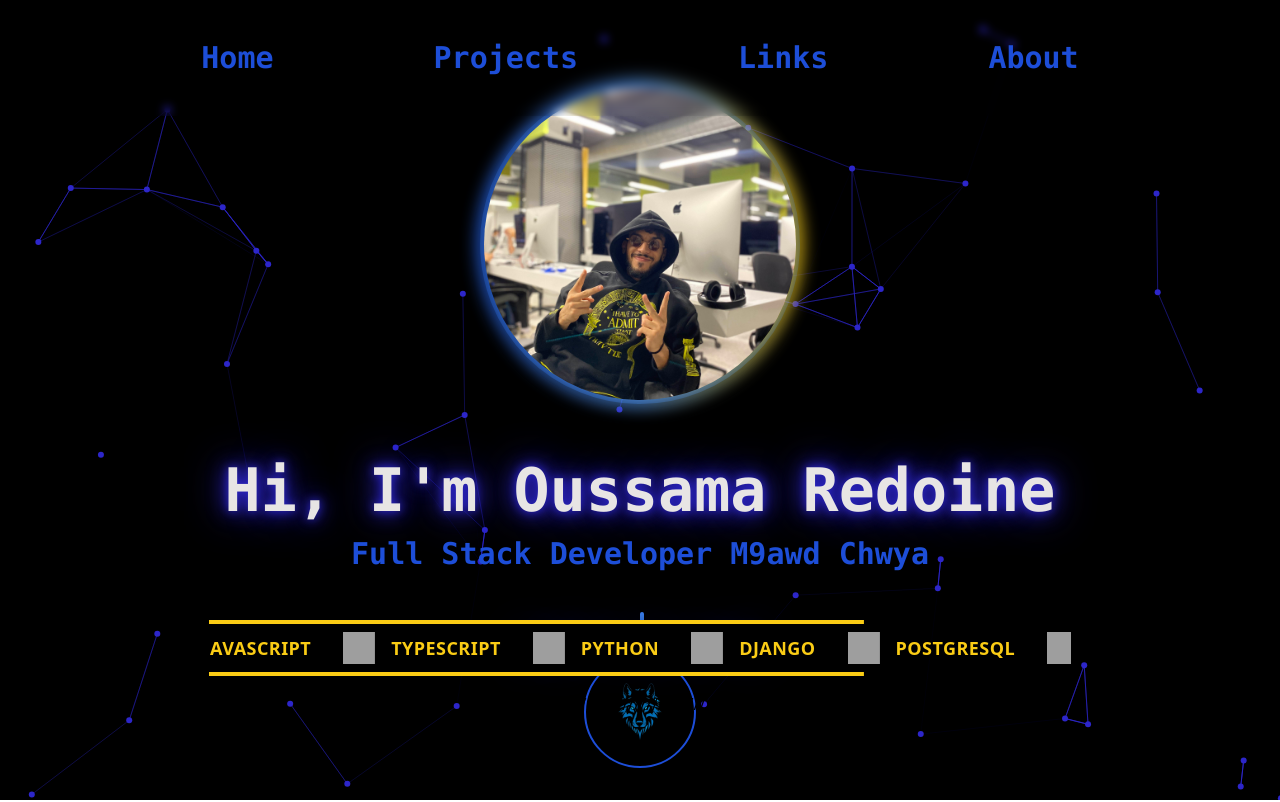
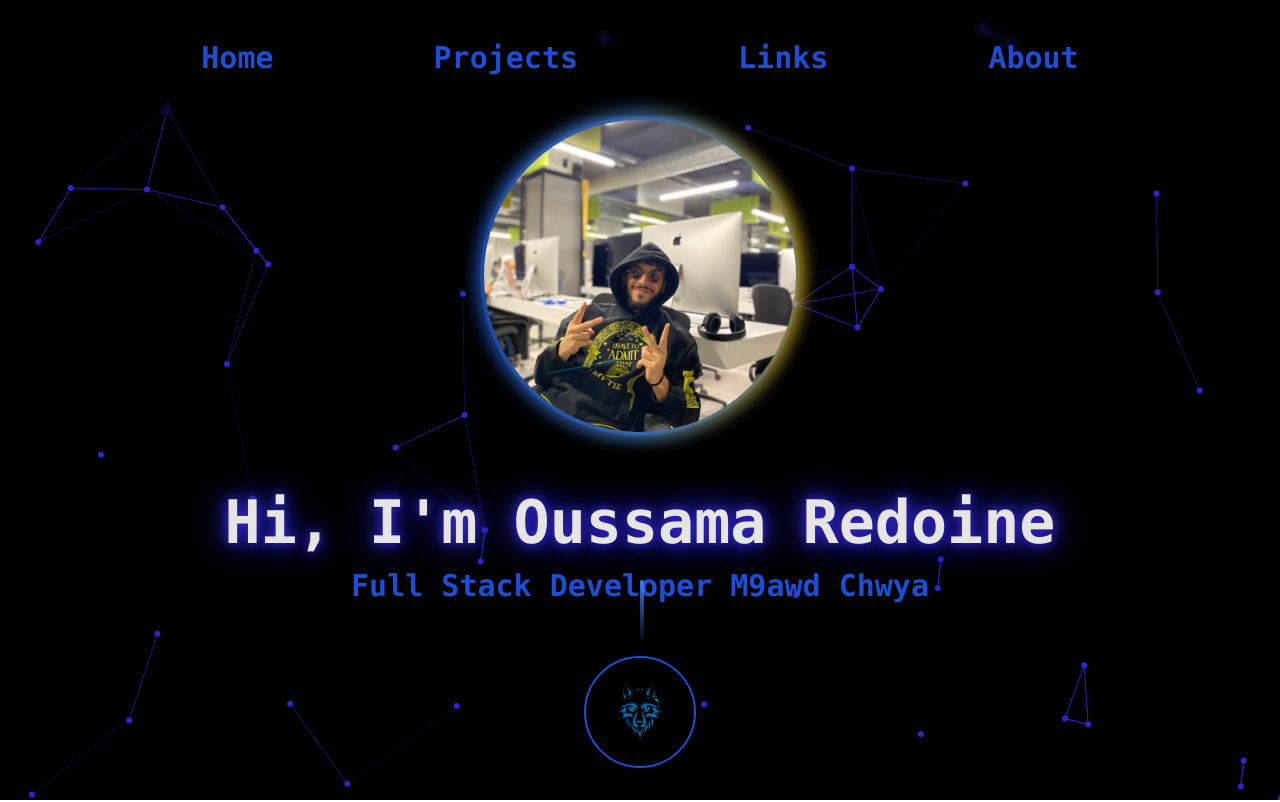
Before and after one commit to USM4/portfolio, a React (Vite) app: page / in a window 1280 px wide. Shown: the top 802 px of the page. Built offline with nearby package versions, Linux system fonts and the light colour scheme; grey boxes are pictures that could not be loaded; a web font is replaced by a local one.

Commit message:
crime screne animation should be continuous

```diff
--- a/src/Intro.jsx
+++ b/src/Intro.jsx
@@ -69,7 +69,7 @@ function Intro() {
       <div className="max-w-4xl mx-auto px-4 relative z-10">
         <div className="flex flex-col items-center gap-8">
           <motion.div
-            className="relative group mb-6"
+            className="relative group mb-6 z-20"
             initial={{ opacity: 0, y: 50 }}
             animate={{ opacity: 1, y: 0 }}
             transition={{ duration: 0.8 }}
@@ -82,12 +82,8 @@ function Intro() {
                 className="w-full h-full rounded-full object-cover border-4 border-blue-500/20 shadow-lg transform transition duration-500 hover:scale-105"
               />
               <div className="absolute inset-0 rounded-full bg-blue-500/10 opacity-0 group-hover:opacity-100 transition-opacity duration-300" />
-
-
-
             </div>
           </motion.div>
-
           <motion.div
             className="text-center space-y-6"
             initial={{ opacity: 0, y: 50 }}
@@ -105,12 +101,10 @@ function Intro() {
 
             <div className="pt-8">
               <h2 className="font-mono text-stone-200 font-bold glowing-text text-3xl sm:text-2xl relative inline-block group cursor-default">
-                explore my world
                 <span className="absolute bottom-0 left-0 w-full h-0.5 bg-blue-700 transform scale-x-0 group-hover:scale-x-100 transition-transform duration-300" />
               </h2>
             </div>
           </motion.div>
-
           <motion.div
             className="absolute bottom-10 left-1/2 transform -translate-x-1/2 flex flex-col items-center opacity-50"
             initial={{ opacity: 1, y: 20 }}
@@ -118,26 +112,28 @@ function Intro() {
             transition={{ duration: 0.8, delay: 0.4 }}
           >
             <div className="w-1 h-16 bg-gradient-to-b from-blue-500 to-transparent rounded-full animate-pulse" />
-
           </motion.div>
-           <div className="absolute bottom-10 w-full overflow-hidden">
+          <div className="absolute p-32 z-0 w-full">
             <motion.div
-                className="flex gap-8 py-2 bg-black border-t-4 border-b-4 border-yellow-400 text-yellow-400 font-bold uppercase tracking-wide text-lg whitespace-nowrap"
+              className="flex w-max gap-10 py-2 bg-black border-t-4 border-b-4 border-yellow-400 text-yellow-400 font-bold uppercase tracking-wide text-lg whitespace-nowrap"
               initial={{ x: "100%" }}
               animate={{ x: "-100%" }}
-                transition={{ repeat: Infinity, duration: 10, ease: "linear" }}
+              transition={{ repeat: Infinity, duration: 20, ease: "linear" }}
             >
               {Array(2).fill(
                 skills.map((skill, index) => (
                   <div key={index} className="flex items-center gap-4 px-4">
-                      <img src={skill.icon} alt={skill.name} className="w-8 h-8" />
+                    <img
+                      src={skill.icon}
+                      alt={skill.name}
+                      className="w-8 h-8"
+                    />
                     <span>{skill.name}</span>
                   </div>
                 ))
               )}
             </motion.div>
           </div>
-         //////////////////////////////
         </div>
       </div>
     </div>
```
Lines whose indentation alone changed are shown as unchanged.
